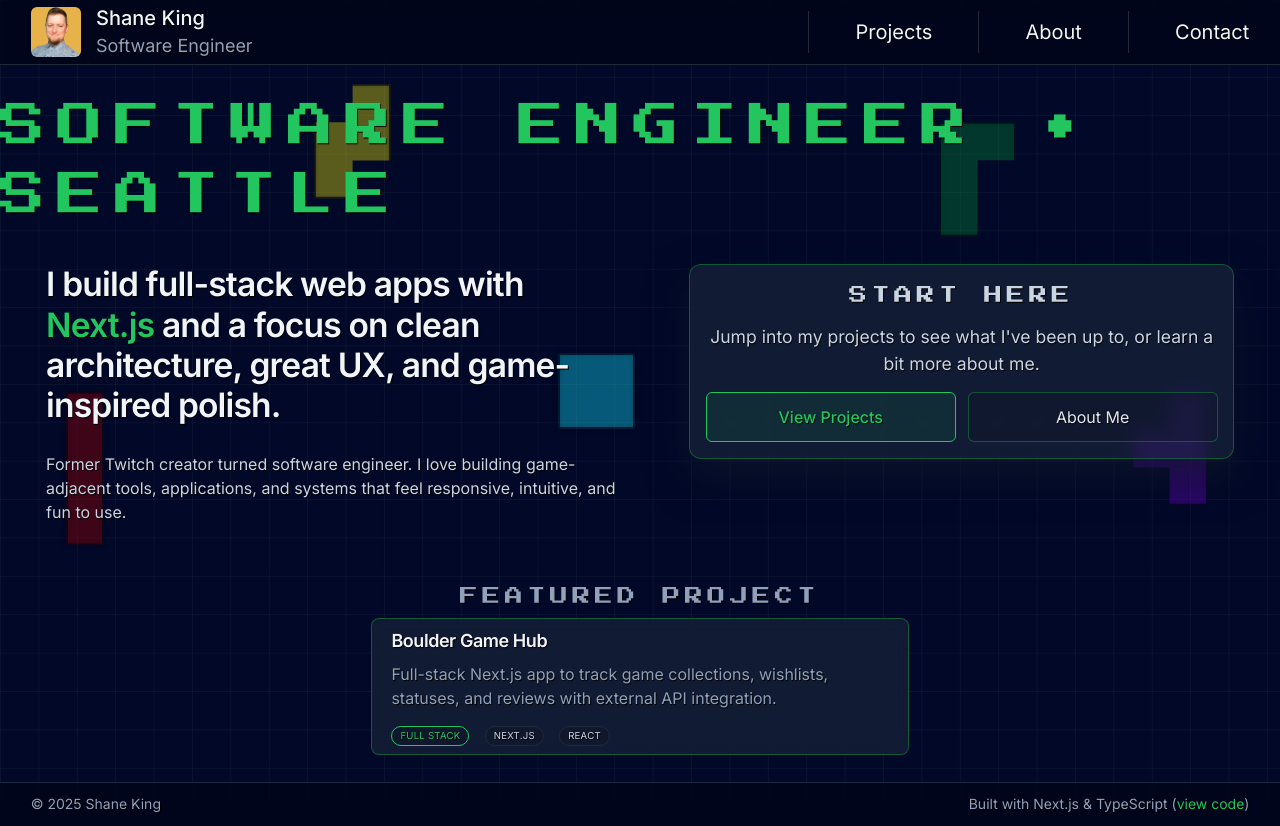
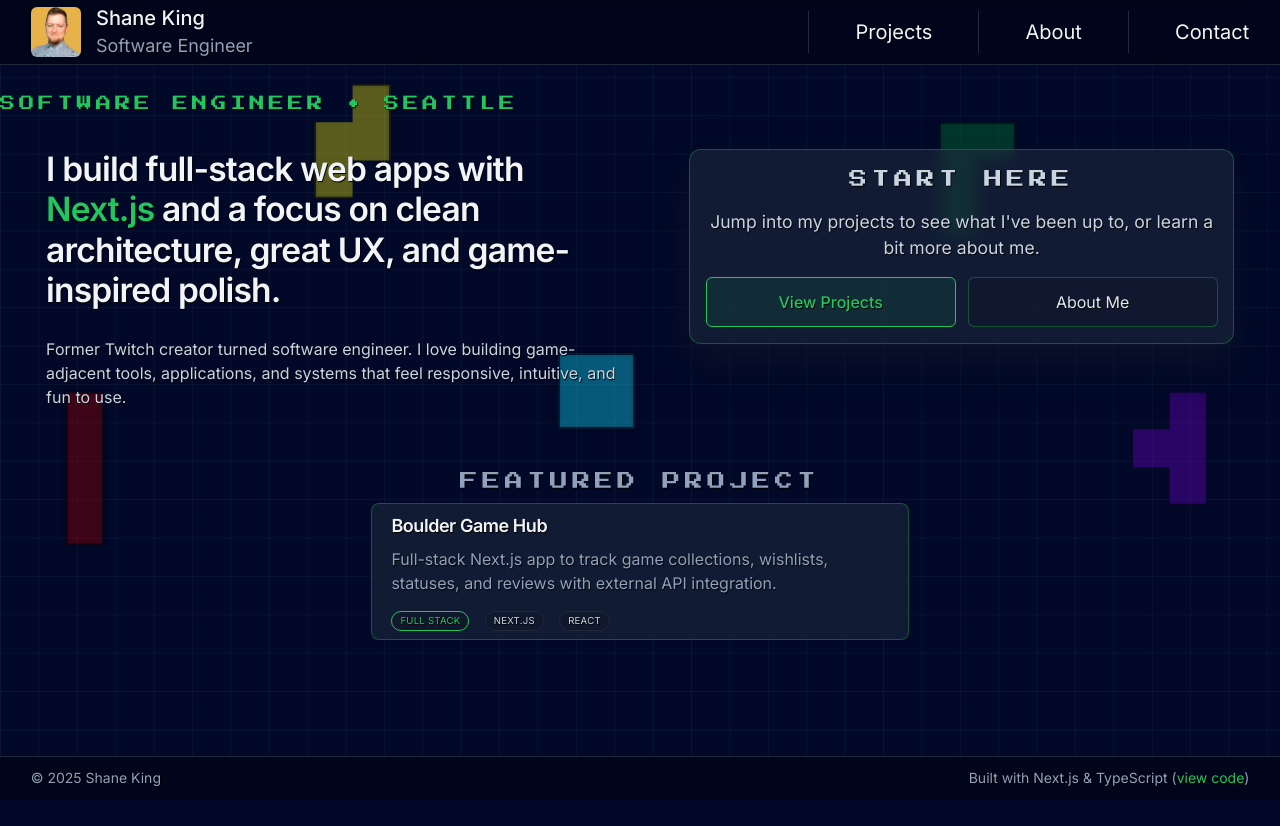
Before and after one commit to shane-m-king/portfolio, a Next.js app: page / in a window 1280 px wide. After the commit the page ends 800 px from the top, so only its background shows below. Built offline with nearby package versions, Linux system fonts and the light colour scheme.

Commit message:
Changed Mobile Heading Font Size

```diff
--- a/app/page.tsx
+++ b/app/page.tsx
@@ -9,7 +9,7 @@ export default function HomePage() {
   return (
     <>
       <div className="hidden md:block"><TetrisBackdrop layout="home" /></div>
-      <p className="nk-heading-pixel md:text-[calc(var(--tetris-unit)*0.4) text-[calc(var(--tetris-unit)*1.2)] text-nk-accent">
+      <p className="nk-heading-pixel md:text-[calc(var(--tetris-unit)*0.4)] text-[calc(var(--tetris-unit)*1.2)] uppercase tracking-[0.25em] text-nk-accent">
           SOFTWARE ENGINEER • SEATTLE
       </p>
       <section
```
